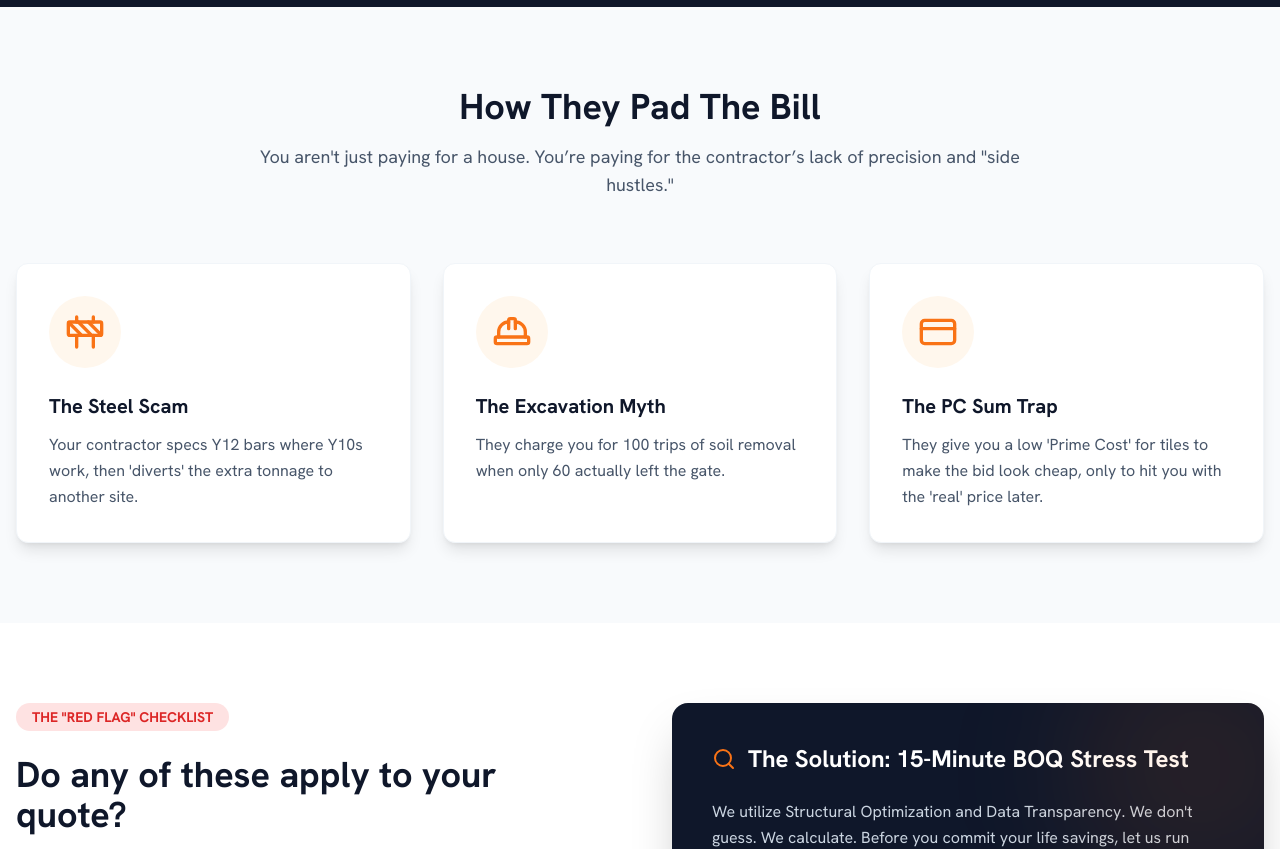
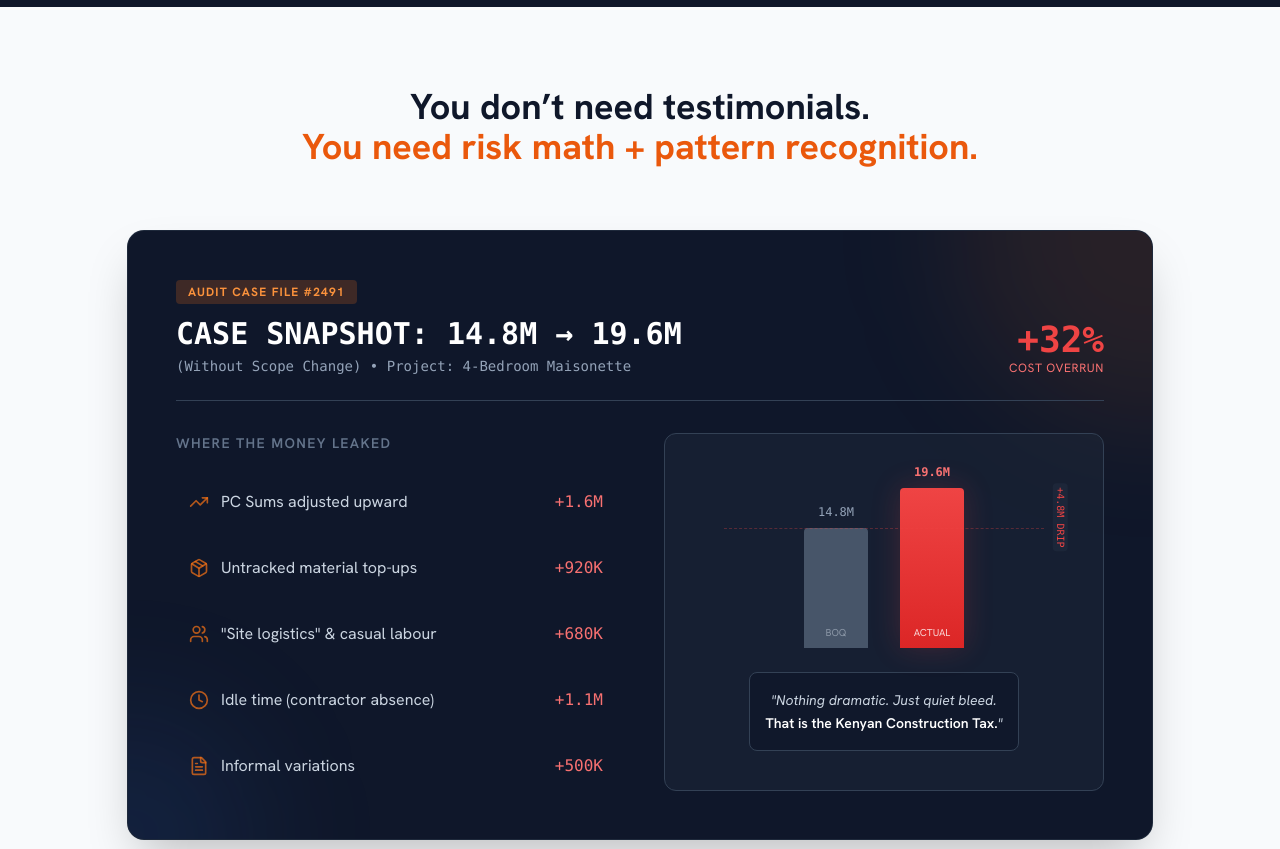
Before and after one commit to PaulVin254/eris-engineering, a React (Vite) app: page /boq-audit in a window 1280 px wide. Shown: the part 1400-2249 px from the top of the page. Built offline with nearby package versions, Linux system fonts and the light colour scheme; no server answers.

Commit message:
Some more changes on the BOQ landing page

```diff
--- a/src/pages/BOQAudit.tsx
+++ b/src/pages/BOQAudit.tsx
@@ -15,6 +15,11 @@ import {
   Search,
   Scale,
   CreditCard,
+  TrendingUp,
+  Package,
+  Users,
+  Clock,
+  FileText,
 } from "lucide-react";
 
 import Header from "@/components/Header";
@@ -175,6 +180,171 @@ const BOQAudit = () => {
               </div>
             </motion.div>
           </div>
+        </div>
+      </section>
+
+      {/* Case Study / Trust Trigger Section */}
+      <section className="py-20 bg-slate-50">
+        <div className="container mx-auto px-4">
+          <motion.div
+            className="max-w-4xl mx-auto mb-16 text-center"
+            initial={{ opacity: 0, y: 20 }}
+            whileInView={{ opacity: 1, y: 0 }}
+            viewport={{ once: true }}
+            transition={{ duration: 0.6 }}
+          >
+            <h2 className="text-3xl md:text-4xl font-bold text-slate-900 leading-tight">
+              You don’t need testimonials. <br />
+              <span className="text-orange-600">
+                You need risk math + pattern recognition.
+              </span>
+            </h2>
+          </motion.div>
+
+          <motion.div
+            className="max-w-5xl mx-auto bg-slate-900 rounded-2xl p-8 md:p-12 text-white shadow-2xl relative overflow-hidden ring-1 ring-slate-800"
+            initial={{ opacity: 0, y: 40 }}
+            whileInView={{ opacity: 1, y: 0 }}
+            viewport={{ once: true }}
+            transition={{ duration: 0.7 }}
+          >
+            {/* Background Texture */}
+            <div className="absolute top-0 right-0 w-96 h-96 bg-orange-500/10 rounded-full blur-3xl -mr-48 -mt-48 pointer-events-none"></div>
+            <div className="absolute bottom-0 left-0 w-64 h-64 bg-blue-500/10 rounded-full blur-3xl -ml-32 -mb-32 pointer-events-none"></div>
+
+            <div className="relative z-10">
+              <div className="flex flex-col md:flex-row md:items-end justify-between gap-4 mb-8 border-b border-slate-700 pb-6">
+                <div>
+                  <div className="inline-block px-3 py-1 bg-orange-500/20 text-orange-400 text-xs font-bold tracking-widest uppercase rounded mb-3">
+                    Audit Case File #2491
+                  </div>
+                  <h3 className="text-2xl md:text-3xl font-mono font-bold text-white">
+                    CASE SNAPSHOT: 14.8M → 19.6M
+                  </h3>
+                  <p className="text-slate-400 mt-1 font-mono text-sm">
+                    (Without Scope Change) • Project: 4-Bedroom Maisonette
+                  </p>
+                </div>
+                <div className="text-right hidden md:block">
+                  <div className="text-4xl font-bold text-red-500 font-mono">
+                    +32%
+                  </div>
+                  <div className="text-xs text-red-400 uppercase tracking-wider">
+                    Cost Overrun
+                  </div>
+                </div>
+              </div>
+
+              <div className="grid lg:grid-cols-2 gap-12">
+                {/* Left Column: The Breakdown */}
+                <div>
+                  <h4 className="text-sm uppercase tracking-widest text-slate-500 mb-6 font-semibold">
+                    Where The Money Leaked
+                  </h4>
+                  <div className="space-y-4">
+                    {[
+                      {
+                        label: "PC Sums adjusted upward",
+                        value: "+1.6M",
+                        icon: TrendingUp,
+                      },
+                      {
+                        label: "Untracked material top-ups",
+                        value: "+920K",
+                        icon: Package,
+                      },
+                      {
+                        label: '"Site logistics" & casual labour',
+                        value: "+680K",
+                        icon: Users,
+                      },
+                      {
+                        label: "Idle time (contractor absence)",
+                        value: "+1.1M",
+                        icon: Clock,
+                      },
+                      {
+                        label: "Informal variations",
+                        value: "+500K",
+                        icon: FileText,
+                      },
+                    ].map((item, i) => (
+                      <motion.div
+                        key={i}
+                        className="flex items-center justify-between group p-3 rounded-lg hover:bg-slate-800/50 transition-colors border border-transparent hover:border-slate-700"
+                        initial={{ opacity: 0, x: -20 }}
+                        whileInView={{ opacity: 1, x: 0 }}
+                        transition={{ delay: 0.2 + 0.1 * i, duration: 0.5 }}
+                        viewport={{ once: true }}
+                      >
+                        <div className="flex items-center gap-3 text-slate-300">
+                          <item.icon className="w-5 h-5 text-orange-500/70 group-hover:text-orange-500 transition-colors" />
+                          <span className="text-sm md:text-base">
+                            {item.label}
+                          </span>
+                        </div>
+                        <span className="font-mono text-red-400 font-medium">
+                          {item.value}
+                        </span>
+                      </motion.div>
+                    ))}
+                  </div>
+
+                  <div className="mt-8 pt-6 border-t border-slate-700 md:hidden">
+                    <div className="flex justify-between items-center">
+                      <span className="text-slate-400">Total Overrun</span>
+                      <span className="text-red-500 font-bold font-mono text-xl">
+                        +4.8M (32%)
+                      </span>
+                    </div>
+                  </div>
+                </div>
+
+                {/* Right Column: Chart Placeholder */}
+                <div className="flex flex-col h-full">
+                  <div className="bg-slate-800/50 rounded-xl p-6 border border-slate-700 h-full flex flex-col items-center justify-center text-center relative overflow-hidden group">
+                    {/* Placeholder Chart UI */}
+                    <div className="relative w-full max-w-xs h-40 flex items-end justify-center gap-8 mb-6 mt-4">
+                      {/* Bar 1 */}
+                      <div className="w-16 bg-slate-600 rounded-t-sm h-[75%] relative group-hover:bg-slate-500 transition-colors">
+                        <span className="absolute -top-6 left-1/2 -translate-x-1/2 text-xs text-slate-400 font-mono">
+                          14.8M
+                        </span>
+                        <div className="absolute bottom-2 left-0 right-0 text-center text-[10px] text-slate-300 opacity-50">
+                          BOQ
+                        </div>
+                      </div>
+                      {/* Bar 2 */}
+                      <div className="w-16 bg-gradient-to-t from-red-600 to-red-500 rounded-t-sm h-full relative shadow-[0_0_30px_rgba(239,68,68,0.2)]">
+                        <span className="absolute -top-6 left-1/2 -translate-x-1/2 text-xs text-red-400 font-bold font-mono">
+                          19.6M
+                        </span>
+                        <div className="absolute bottom-2 left-0 right-0 text-center text-[10px] text-white opacity-80">
+                          ACTUAL
+                        </div>
+                      </div>
+
+                      {/* Dotted line for overflow */}
+                      <div className="absolute top-[25%] left-0 right-0 border-t border-dashed border-red-500/30"></div>
+                      <div className="absolute top-[35%] right-0 text-[10px] text-red-500 font-mono bg-slate-800/80 px-1 rounded transform rotate-90 origin-right translate-x-4">
+                        +4.8M DRIP
+                      </div>
+                    </div>
+
+                    <div className="bg-slate-900/80 rounded-lg p-4 max-w-sm border border-slate-700">
+                      <p className="text-slate-300 italic text-sm leading-relaxed">
+                        "Nothing dramatic. Just quiet bleed. <br />
+                        <span className="text-white font-semibold not-italic">
+                          That is the Kenyan Construction Tax.
+                        </span>
+                        "
+                      </p>
+                    </div>
+                  </div>
+                </div>
+              </div>
+            </div>
+          </motion.div>
         </div>
       </section>
 
```
